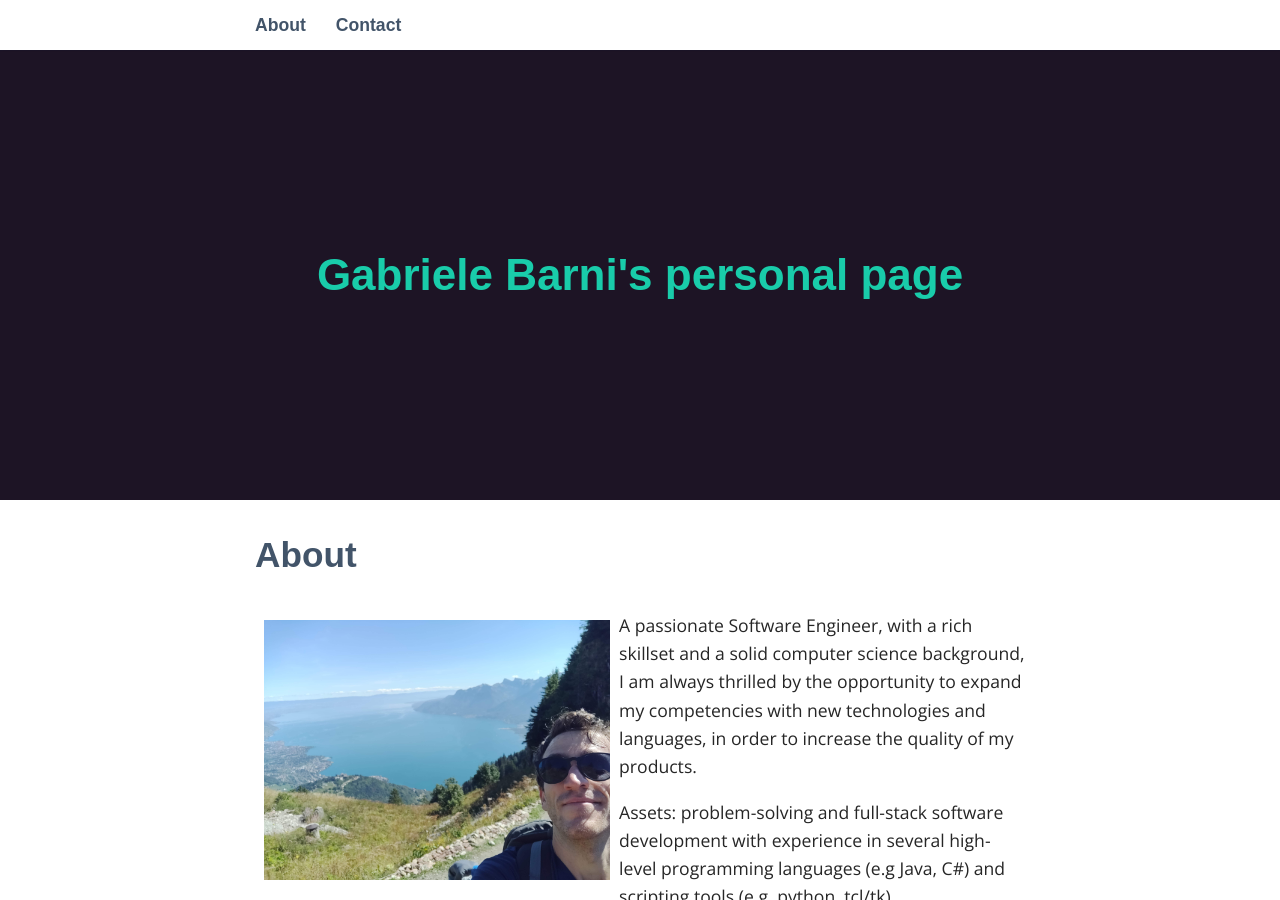
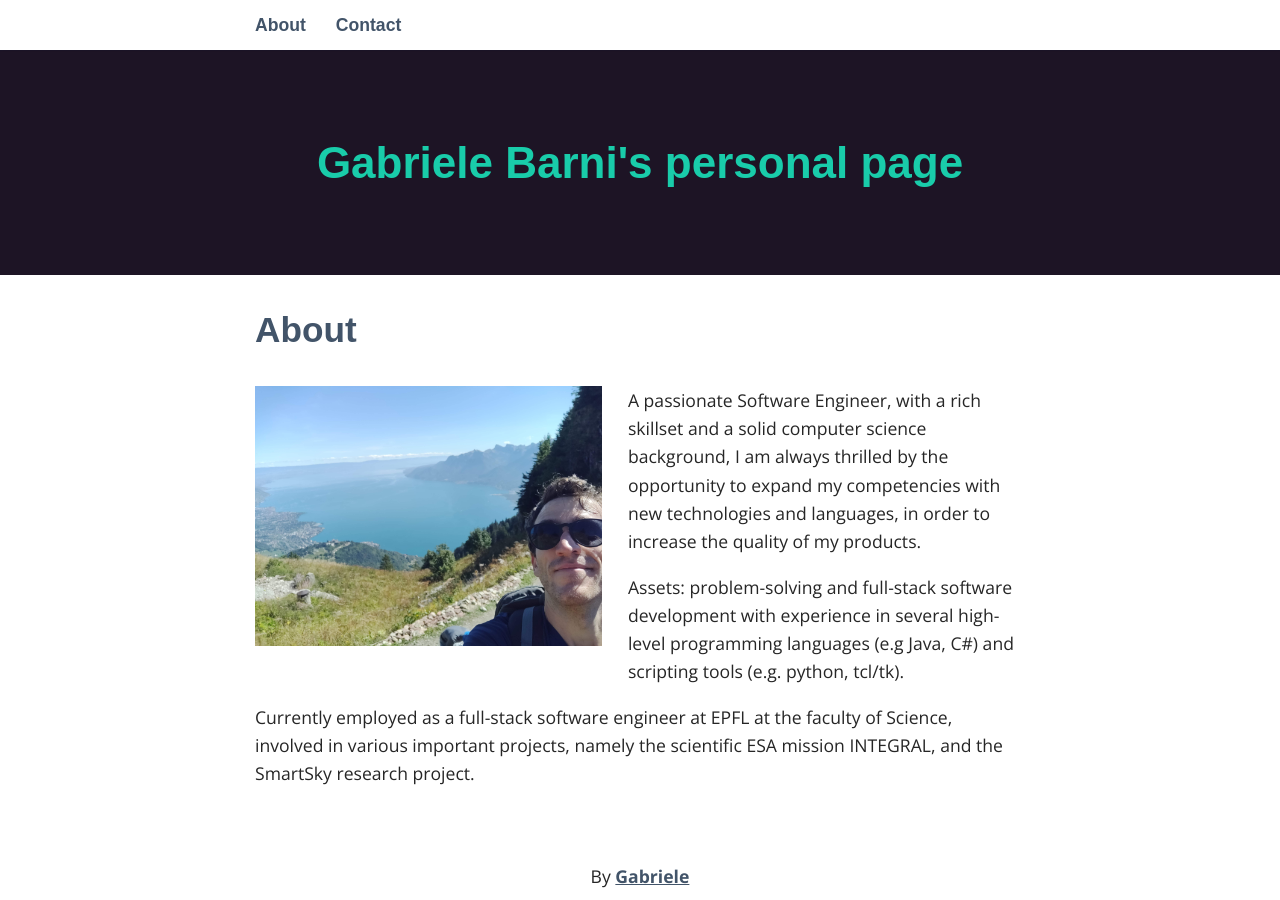
Before and after one commit to burnout87/burnout87.github.io, a Jekyll site: the page built from _pages/01_about.md, in a window 1280 px wide and 900 px high. Built offline with Jekyll 4.4.1, drawn with Linux system fonts in a browser that asks for light colours; some web fonts are replaced.

```diff
--- a/_includes/header.html
+++ b/_includes/header.html
@@ -14,5 +14,5 @@
 </aside>
 
 <header>
-	<h1><a href="{{ site.baseurl }}">{{ site.title }}</a></h1>
+	<h1><a href="{{ site.baseurl }}/">{{ site.title }}</a></h1>
 </header>
--- a/_sass/_assets.scss
+++ b/_sass/_assets.scss
@@ -1,3 +1,4 @@
 .img-about {
-    margin: 0.5em;
+    margin-right: 1.5em;
+    margin-bottom: 1.5em;
 }
--- a/_sass/_layout.scss
+++ b/_sass/_layout.scss
@@ -41,7 +41,7 @@ header {
 	padding: 0px 15px;
 	text-align: center;
 	margin: 50px 0 0;
-	height: 50vh;
+	height: 25vh;
 	display: flex;
 	justify-content: center;
 	align-items: center;
```
